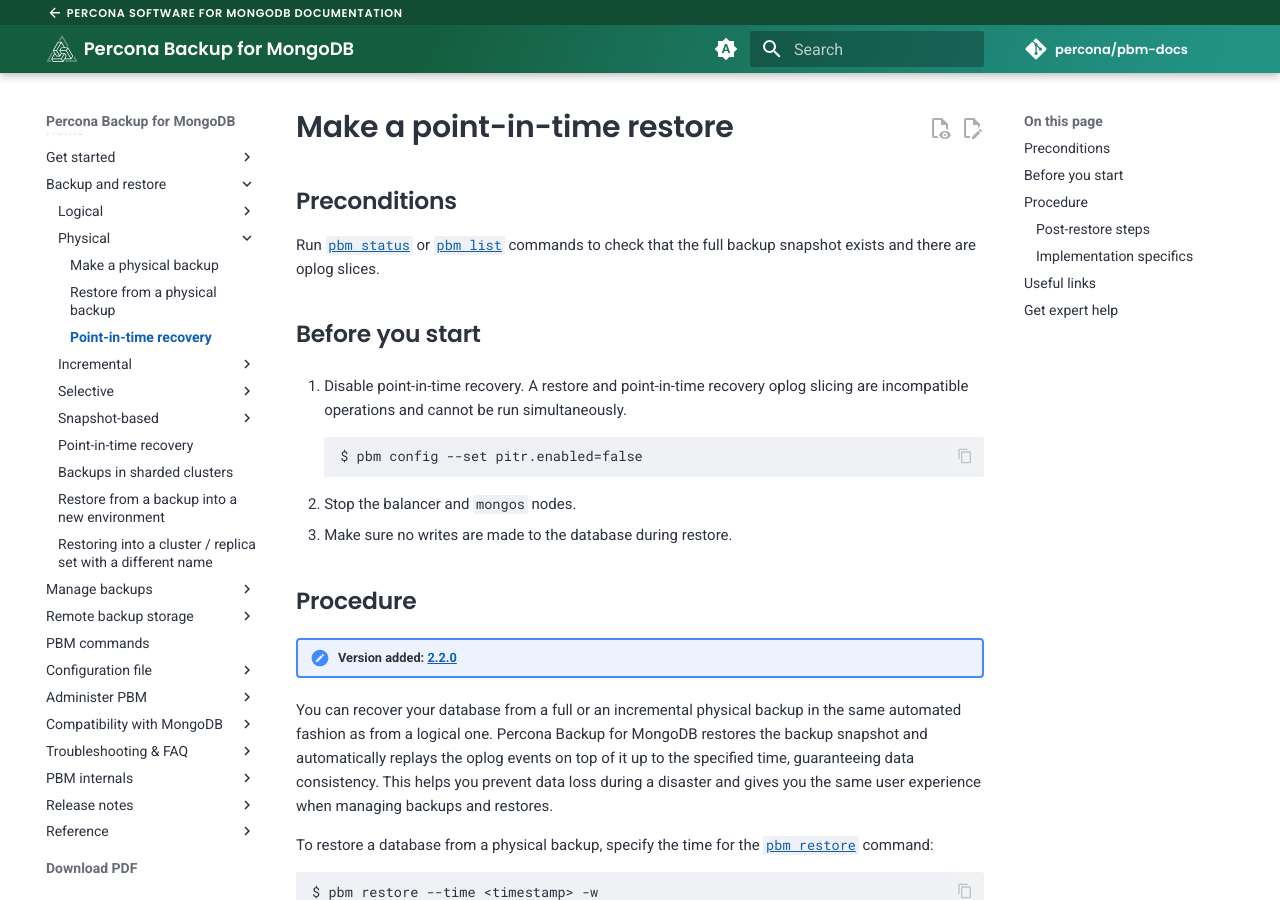
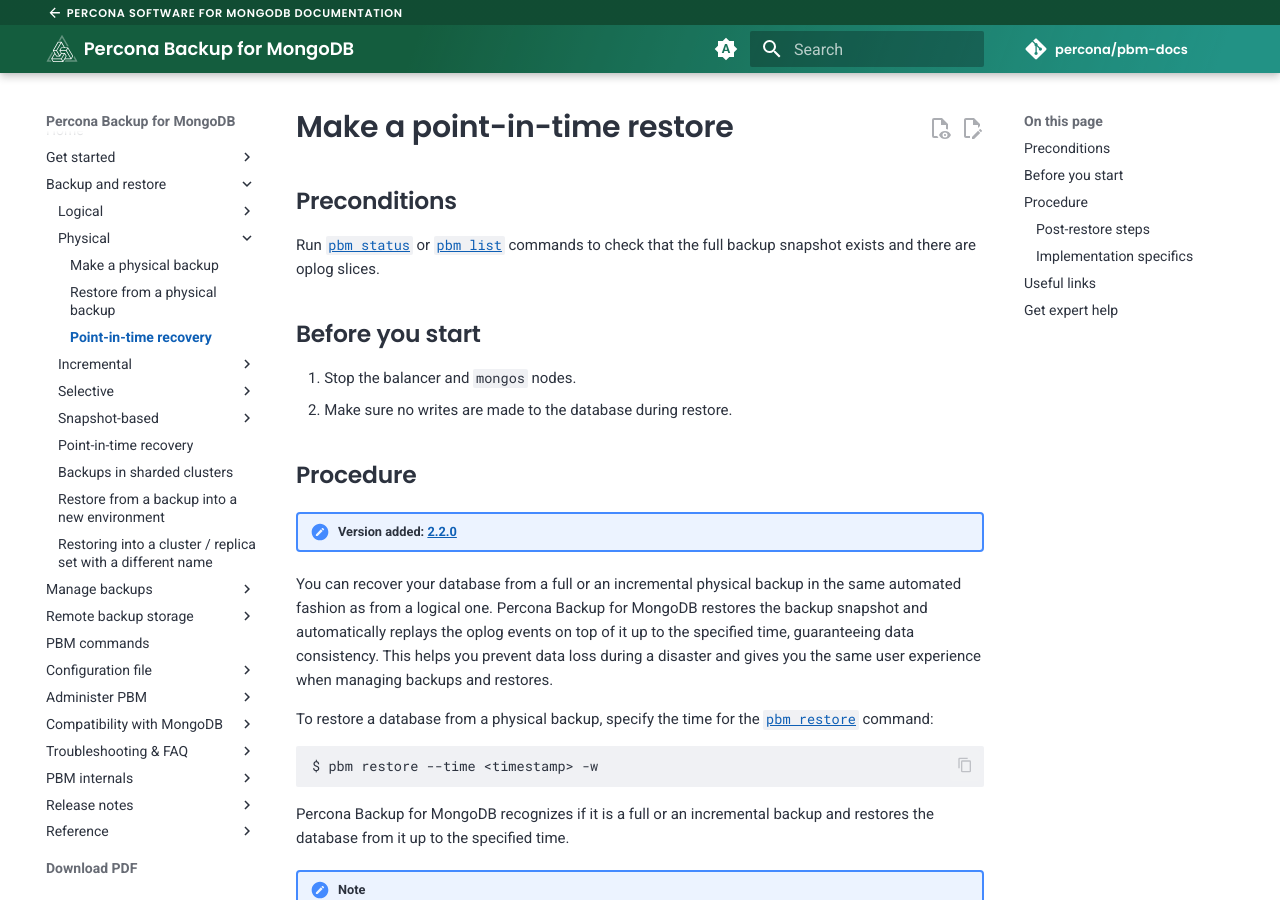
Before and after one commit to percona/pbm-docs, an MkDocs documentation site: the page built from docs/usage/pitr-physical.md, in a window 1280 px wide and 900 px high. Built offline with MkDocs 1.6.1 and Material for MkDocs 9.7.7, drawn with Linux system fonts in a browser that asks for light colours; nearby versions of some CDN libraries; comment, search, counter and statistics services are not loaded.

Commit message:
Update the step to stop PITR

````diff
--- a/snippets/pitr-preparation.md
+++ b/snippets/pitr-preparation.md
@@ -4,11 +4,5 @@
 
 ## Before you start
 
-1. Disable point-in-time recovery. A restore and point-in-time recovery oplog slicing are incompatible operations and cannot be run simultaneously.
-
-    ```{.bash data-prompt="$"}
-    $ pbm config --set pitr.enabled=false
-    ```
-
-2. Stop the balancer and `mongos` nodes.
-3. Make sure no writes are made to the database during restore.
+1. Stop the balancer and `mongos` nodes.
+2. Make sure no writes are made to the database during restore.
````
